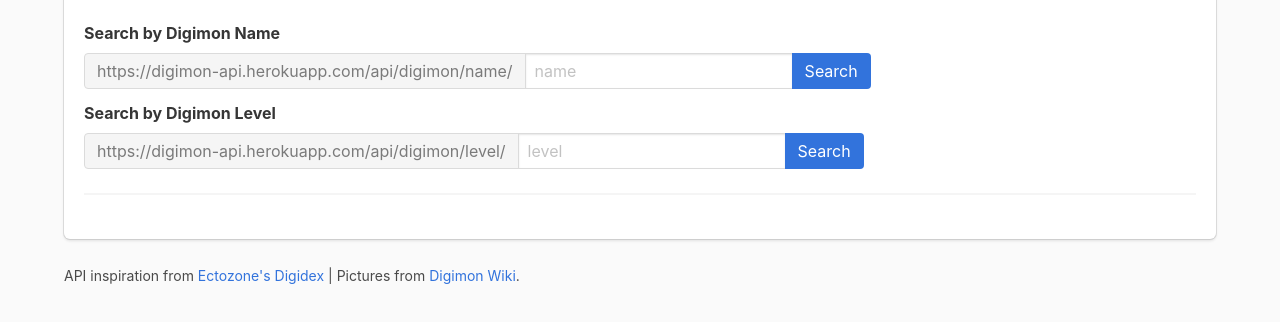
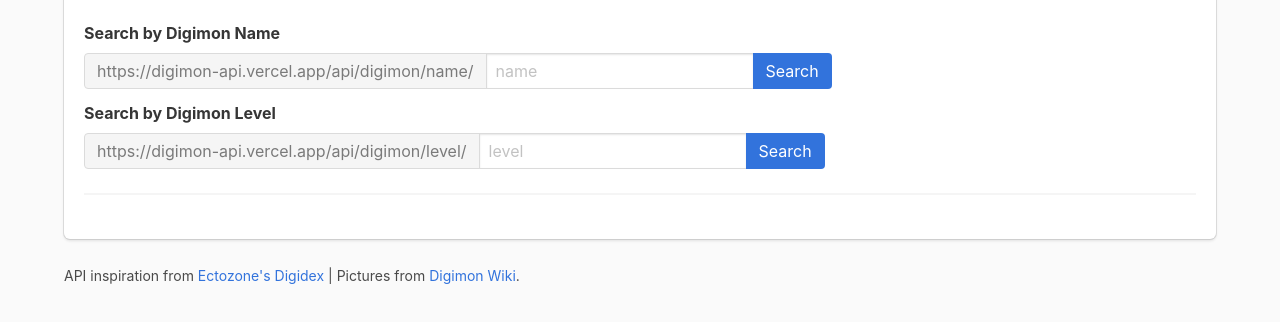
Before and after one commit to heyshadowsmith/digimon-api, a website: page public/playground.html in a window 1280 px wide. Shown: the part 136-458 px from the top of the page. Drawn offline with nearby package versions, Linux system fonts and the light colour scheme.

Commit message:
Update playground API references

```diff
--- a/public/playground.html
+++ b/public/playground.html
@@ -29,7 +29,7 @@
                                     <div class="field has-addons">
                                         <p class="control">
                                             <a class="button is-static">
-                                                https://digimon-api.herokuapp.com/api/digimon/name/
+                                                https://digimon-api.vercel.app/api/digimon/name/
                                             </a>
                                         </p>
                                         <p class="control">
@@ -49,7 +49,7 @@
                                     <div class="field has-addons">
                                         <p class="control">
                                             <a class="button is-static">
-                                                https://digimon-api.herokuapp.com/api/digimon/level/
+                                                https://digimon-api.vercel.app/api/digimon/level/
                                             </a>
                                         </p>
                                         <p class="control">
```
